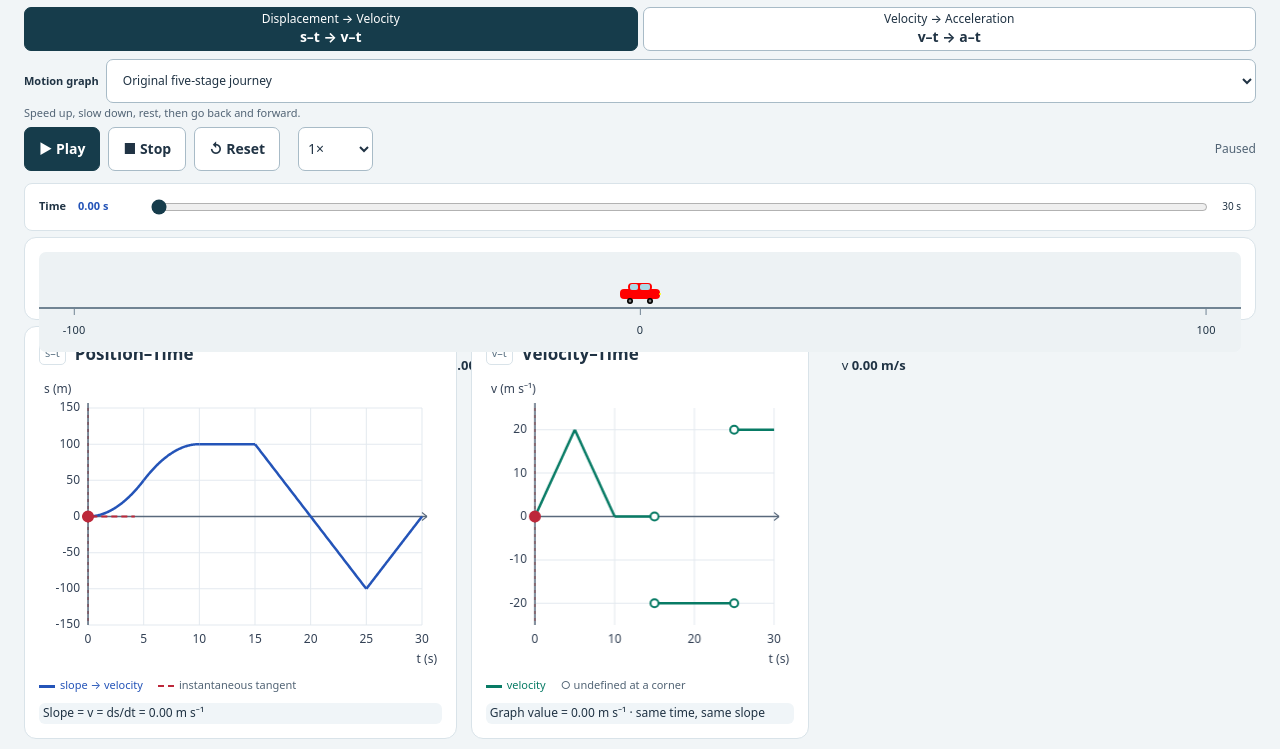
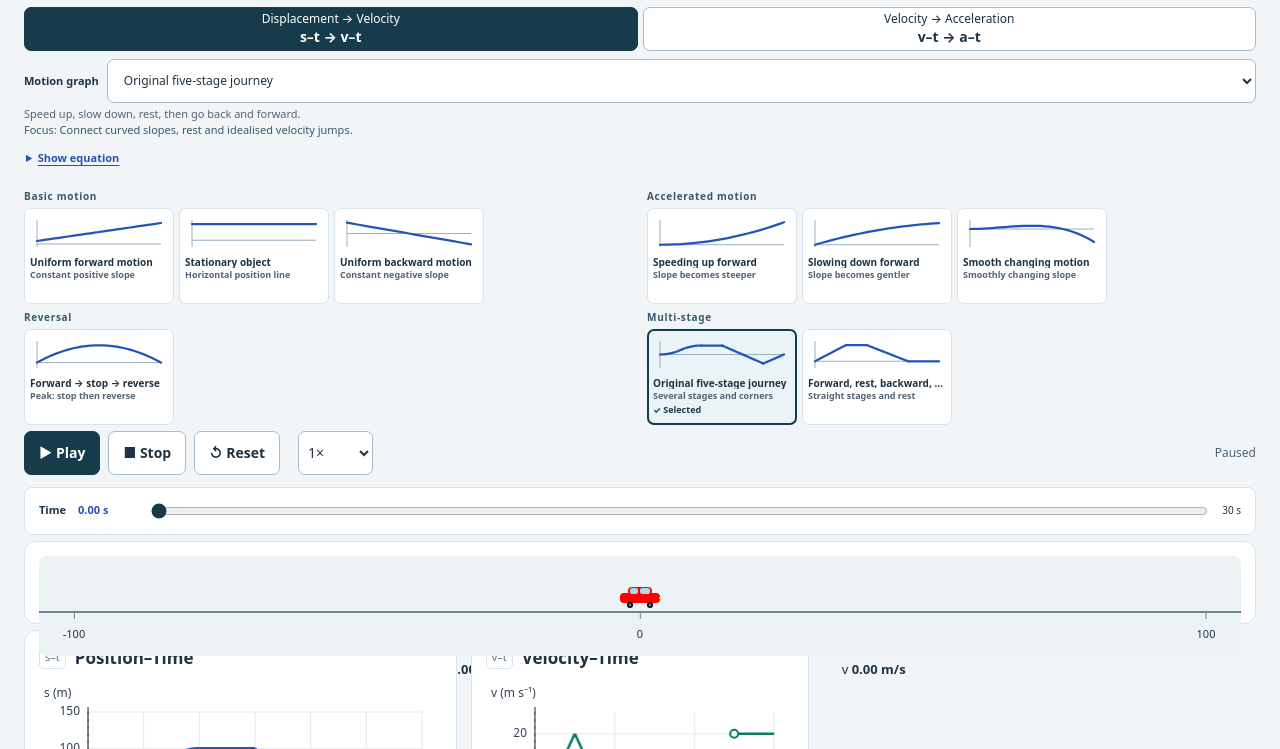
Before and after one commit to pekchunhoe/linear-motion-graph-lab, a website with bundled scripts: page index.html in a window 1280 px wide. Shown: the part 51-800 px from the top of the page. Built offline with nearby package versions, Linux system fonts and the light colour scheme.

Commit message:
Add grouped motion graph selector with profile previews

```diff
--- a/index.html
+++ b/index.html
@@ -8,7 +8,7 @@
 <button id="tab1" role="tab" aria-selected="true" aria-controls="sim1"><span>Displacement → Velocity</span><strong>s–t → v–t</strong></button>
 <button id="tab2" role="tab" aria-selected="false" aria-controls="sim2" tabindex="-1"><span>Velocity → Acceleration</span><strong>v–t → a–t</strong></button>
 </div><main id="main"><section id="sim1" role="tabpanel" aria-labelledby="tab1" tabindex="0">
-<div class="profile-picker"><label for="sim1-motionProfile">Motion graph</label><select id="sim1-motionProfile" aria-describedby="sim1-profileDescription"></select><p id="sim1-profileDescription"></p><span id="sim1-profileAnnouncement" class="sr-only" role="status"></span></div>
+<div class="profile-picker"><label for="sim1-motionProfile">Motion graph</label><select id="sim1-motionProfile" aria-describedby="sim1-profileDescription sim1-profileFocus"></select><div class="profile-summary"><p id="sim1-profileDescription"></p><p id="sim1-profileFocus" class="profile-focus"></p></div><div class="profile-tools"><button id="sim1-browseProfiles" type="button" aria-controls="sim1-profileBrowser" aria-expanded="false">Browse graphs</button><details id="sim1-profileEquation" class="profile-equation"><summary>Show equation</summary><code id="sim1-profileEquationText"></code></details></div><section id="sim1-profileBrowser" class="profile-browser" aria-label="Position-time graph library"></section><span id="sim1-profileAnnouncement" class="sr-only" role="status"></span></div>
 <div class="toolbar" aria-label="Playback controls">
 <button id="sim1-playBtn" class="primary">▶ Play</button><button id="sim1-stopBtn">■ Stop</button><button id="sim1-resetBtn">↺ Reset</button>
 <label class="speed-label"><span class="sr-only">Playback speed</span><select id="sim1-playbackSpeed"><option value="0.5">0.5×</option><option value="1" selected>1×</option><option value="2">2×</option></select></label>
@@ -119,7 +119,7 @@
 <label>Your answer<input id="sim1-challengeAnswer" autocomplete="off"></label><div class="actions"><button id="sim1-checkAnswer">Check answer</button><button id="sim1-hintBtn">Hint</button><button id="sim1-solutionBtn">Show solution</button></div><p id="sim1-challengeFeedback" role="status"></p></details></section></div>
 <details class="keyboard-panel"><summary>Keyboard & touch controls</summary><p class="interaction-help" id="sim1-keyboardHelp">Drag either graph to scrub and pause. Keyboard: ← → 0.1 s · Shift + arrow 1 s · Home / End · Space play/pause · R reset.</p></details></section>
 <section id="sim2" role="tabpanel" aria-labelledby="tab2" tabindex="0" hidden>
-<div class="profile-picker"><label for="sim2-motionProfile">Motion graph</label><select id="sim2-motionProfile" aria-describedby="sim2-profileDescription"></select><p id="sim2-profileDescription"></p><span id="sim2-profileAnnouncement" class="sr-only" role="status"></span></div>
+<div class="profile-picker"><label for="sim2-motionProfile">Motion graph</label><select id="sim2-motionProfile" aria-describedby="sim2-profileDescription sim2-profileFocus"></select><div class="profile-summary"><p id="sim2-profileDescription"></p><p id="sim2-profileFocus" class="profile-focus"></p></div><div class="profile-tools"><button id="sim2-browseProfiles" type="button" aria-controls="sim2-profileBrowser" aria-expanded="false">Browse graphs</button><details id="sim2-profileEquation" class="profile-equation"><summary>Show equation</summary><code id="sim2-profileEquationText"></code></details></div><section id="sim2-profileBrowser" class="profile-browser" aria-label="Velocity-time graph library"></section><span id="sim2-profileAnnouncement" class="sr-only" role="status"></span></div>
 <div class="toolbar" aria-label="Playback controls">
 <button id="sim2-playBtn" class="primary">▶ Play</button><button id="sim2-stopBtn">■ Stop</button><button id="sim2-resetBtn">↺ Reset</button>
 <label class="speed-label"><span class="sr-only">Playback speed</span><select id="sim2-playbackSpeed"><option value="0.5">0.5×</option><option value="1" selected>1×</option><option value="2">2×</option></select></label>
--- a/js/motion-profiles/stvt-profiles.js
+++ b/js/motion-profiles/stvt-profiles.js
@@ -3,34 +3,34 @@ import { makeProfile } from './profile.js';
 
 // c contains position coefficients in u = t − segment.start, ascending powers.
 const definitions = [
-  { profileId: 'original', title: 'Original five-stage journey', category: 'Multi-stage motion',
+  { profileId: 'original', title: 'Original five-stage journey', category: 'Multi-stage', previewLabel: 'Several stages and corners',
     description: 'Speed up, slow down, rest, then go back and forward.',
     learningFocus: 'Connect curved slopes, rest and idealised velocity jumps.',
     equation: 's = 2t² (0–5); 50+20u−2u², u=t−5 (5–10); 100 (10–15); 100−20u, u=t−15 (15–25); −100+20u, u=t−25 (25–30)',
     segments: original.segments, road: original.road, roadTicks: original.roadTicks },
-  { profileId: 'uniform-forward', title: 'Uniform forward motion', category: 'Basic motion',
+  { profileId: 'uniform-forward', title: 'Uniform forward motion', category: 'Basic motion', previewLabel: 'Constant positive slope',
     description: 'Position rises steadily: constant positive velocity.', learningFocus: 'A constant positive slope means constant positive velocity.',
     equation: 's = 5 + 3t', segments: [{ start: 0, end: 10, c: [5, 3] }] },
-  { profileId: 'stationary', title: 'Stationary object', category: 'Basic motion',
+  { profileId: 'stationary', title: 'Stationary object', category: 'Basic motion', previewLabel: 'Horizontal position line',
     description: 'Fixed position: zero velocity and distance travelled.', learningFocus: 'A horizontal position graph means rest, even away from the origin.',
     equation: 's = 12', segments: [{ start: 0, end: 8, c: [12] }] },
-  { profileId: 'uniform-backward', title: 'Uniform backward motion', category: 'Basic motion',
+  { profileId: 'uniform-backward', title: 'Uniform backward motion', category: 'Basic motion', previewLabel: 'Constant negative slope',
     description: 'Position falls while distance travelled increases.', learningFocus: 'Negative slope means negative velocity, not decreasing distance.',
     equation: 's = 20 − 4t', segments: [{ start: 0, end: 10, c: [20, -4] }] },
-  { profileId: 'speeding-up', title: 'Speeding up forward', category: 'Accelerated motion',
+  { profileId: 'speeding-up', title: 'Speeding up forward', category: 'Accelerated motion', previewLabel: 'Slope becomes steeper',
     description: 'A steeper rising slope means greater forward speed.', learningFocus: 'Increasing positive slope gives positive acceleration.',
     equation: 's = t²/2', segments: [{ start: 0, end: 10, c: [0, 0, 0.5] }] },
-  { profileId: 'slowing-down', title: 'Slowing down forward', category: 'Accelerated motion',
+  { profileId: 'slowing-down', title: 'Slowing down forward', category: 'Accelerated motion', previewLabel: 'Slope becomes gentler',
     description: 'Position rises with an ever gentler positive slope.', learningFocus: 'Forward motion can slow down without reversing.',
     equation: 's = 10t − t²/2', segments: [{ start: 0, end: 8, c: [0, 10, -0.5] }] },
-  { profileId: 'reverse', title: 'Forward → stop → reverse', category: 'Reversal',
+  { profileId: 'reverse', title: 'Forward → stop → reverse', category: 'Reversal', previewLabel: 'Peak: stop then reverse',
     description: 'Zero slope at the peak: stop, then reverse.', learningFocus: 'A smooth turning point is a momentary stop and reversal.',
     equation: 's = 8t − t²', segments: [{ start: 0, end: 8, c: [0, 8, -1] }] },
-  { profileId: 'staged', title: 'Forward → rest → backward → rest', shortTitle: 'Forward, rest, backward, rest', category: 'Multi-stage motion',
+  { profileId: 'staged', title: 'Forward → rest → backward → rest', shortTitle: 'Forward, rest, backward, rest', category: 'Multi-stage', previewLabel: 'Straight stages and rest',
     description: 'Straight stages; velocity is undefined at corners.', learningFocus: 'Distinguish stationary intervals from undefined velocity at corners.',
     equation: 's = 4t (0–3); 12 (3–5); 12−3u, u=t−5 (5–9); 0 (9–12)',
     segments: [{ start: 0, end: 3, c: [0, 4] }, { start: 3, end: 5, c: [12] }, { start: 5, end: 9, c: [12, -3] }, { start: 9, end: 12, c: [0] }] },
-  { profileId: 'smooth-journey', title: 'Smooth changing motion', category: 'Challenge / extension',
+  { profileId: 'smooth-journey', title: 'Smooth changing motion', category: 'Accelerated motion', previewLabel: 'Smoothly changing slope',
     description: 'A smooth curve speeds up, slows down, then turns back.', learningFocus: 'Velocity and acceleration can change continuously and cross zero at different times.',
     equation: 's = 3t² − t³/3', segments: [{ start: 0, end: 12, c: [0, 0, 3, -1 / 3] }] }
 ];
--- a/js/motion-profiles/vtat-profiles.js
+++ b/js/motion-profiles/vtat-profiles.js
@@ -2,31 +2,31 @@ import { velocityProfile } from './profile.js';
 
 // c contains velocity coefficients in u = t − segment.start, ascending powers.
 const definitions = [
-  { profileId: 'original', title: 'Original multi-stage journey', category: 'Multi-stage motion',
+  { profileId: 'original', title: 'Original multi-stage journey', category: 'Multi-stage', previewLabel: 'Several acceleration stages',
     description: 'Accelerate, cruise, reverse, then slow backward.', learningFocus: 'Compare signed area, distance and acceleration across a reversal.',
     equation: 'v = 5t (0–4); 20 (4–8); 20−12.5u, u=t−8 (8–12); −30+5u, u=t−12 (12–18)',
     road: [0, 150], roadTicks: [0, 50, 100, 150],
     velocitySegments: [{ start: 0, end: 4, c: [0, 5] }, { start: 4, end: 8, c: [20] }, { start: 8, end: 12, c: [20, -12.5] }, { start: 12, end: 18, c: [-30, 5] }] },
-  { profileId: 'constant-forward', title: 'Constant forward velocity', category: 'Basic motion',
+  { profileId: 'constant-forward', title: 'Constant forward velocity', category: 'Basic motion', previewLabel: 'Constant positive velocity',
     description: 'Positive constant velocity; zero acceleration.', learningFocus: 'A horizontal velocity graph means steady motion, not rest.',
     equation: 'v = 4', velocitySegments: [{ start: 0, end: 10, c: [4] }] },
-  { profileId: 'from-rest', title: 'Accelerating from rest', category: 'Accelerated motion',
+  { profileId: 'from-rest', title: 'Accelerating from rest', category: 'Accelerated motion', previewLabel: 'Velocity rises linearly',
     description: 'Velocity rises from rest at a constant rate.', learningFocus: 'Gradient gives acceleration; triangular area gives displacement.',
     equation: 'v = 2t', velocitySegments: [{ start: 0, end: 8, c: [0, 2] }] },
-  { profileId: 'slowing-forward', title: 'Slowing down forward', category: 'Accelerated motion',
+  { profileId: 'slowing-forward', title: 'Slowing down forward', category: 'Accelerated motion', previewLabel: 'Velocity falls to zero',
     description: 'Positive velocity falls to zero without reversing.', learningFocus: 'Negative acceleration can slow a forward-moving object.',
     equation: 'v = 12 − 2t', velocitySegments: [{ start: 0, end: 6, c: [12, -2] }] },
-  { profileId: 'reverse', title: 'Forward → stop → reverse', category: 'Reversal',
+  { profileId: 'reverse', title: 'Forward → stop → reverse', category: 'Reversal', previewLabel: 'Crosses through zero',
     description: 'Cross zero: slow forward, then speed backward.', learningFocus: 'Constant negative acceleration does not always mean slowing down.',
     equation: 'v = 8 − 2t', velocitySegments: [{ start: 0, end: 8, c: [8, -2] }] },
-  { profileId: 'negative-to-forward', title: 'Backward → stop → forward', category: 'Reversal',
+  { profileId: 'negative-to-forward', title: 'Backward → stop → forward', category: 'Reversal', previewLabel: 'Crosses upward through zero',
     description: 'Slow backward, stop, then speed forward.', learningFocus: 'Velocity determines direction; compare its sign with acceleration.',
     equation: 'v = −6 + 2t', velocitySegments: [{ start: 0, end: 6, c: [-6, 2] }] },
-  { profileId: 'cruise', title: 'Accelerate → cruise → decelerate', shortTitle: 'Accelerate, cruise, decelerate', category: 'Multi-stage motion',
+  { profileId: 'cruise', title: 'Accelerate → cruise → decelerate', shortTitle: 'Accelerate, cruise, decelerate', category: 'Multi-stage', previewLabel: 'Rise, level, then fall',
     description: 'Velocity rises, stays level, then falls to rest.', learningFocus: 'Piecewise velocity slopes give constant acceleration stages and undefined corners.',
     equation: 'v = 3t (0–3); 9 (3–7); 9−3u, u=t−7 (7–10)',
     velocitySegments: [{ start: 0, end: 3, c: [0, 3] }, { start: 3, end: 7, c: [9] }, { start: 7, end: 10, c: [9, -3] }] },
-  { profileId: 'constant-backward', title: 'Constant backward velocity', category: 'Basic motion',
+  { profileId: 'constant-backward', title: 'Constant backward velocity', category: 'Basic motion', previewLabel: 'Constant negative velocity',
     description: 'Negative constant velocity; zero acceleration.', learningFocus: 'Negative velocity is different from negative acceleration.',
     equation: 'v = −5', velocitySegments: [{ start: 0, end: 8, c: [-5] }] }
 ];
--- /dev/null
+++ b/js/shared/profile-browser.js
@@ -0,0 +1,117 @@
+import { segmentValue } from './physics-core.js';
+import { colors } from './graph.js';
+
+export const PROFILE_CATEGORY_ORDER = ['Basic motion', 'Accelerated motion', 'Reversal', 'Multi-stage'];
+
+export function groupProfiles(profiles) {
+  const seen = new Set();
+  const groups = PROFILE_CATEGORY_ORDER.map(category => ({
+    category,
+    profiles: Object.values(profiles).filter(profile => profile.category === category)
+  })).filter(group => group.profiles.length);
+  for (const group of groups) for (const profile of group.profiles) {
+    if (seen.has(profile.profileId)) throw new Error(`Duplicate profile in browser: ${profile.profileId}`);
+    seen.add(profile.profileId);
+  }
+  if (seen.size !== Object.keys(profiles).length) throw new Error('Every profile needs a supported profile-browser category.');
+  return groups;
+}
+
+// Lightweight schematic renderer. It samples the exact polynomial segments used
+// by the main graph; there are no per-profile thumbnail paths or animations.
+export function renderProfilePreview(canvas, profile) {
+  const { width, height } = canvas.getBoundingClientRect();
+  if (!width || !height) return false;
+  const dpr = Math.min(window.devicePixelRatio || 1, 2);
+  canvas.width = Math.round(width * dpr);
+  canvas.height = Math.round(height * dpr);
+  const context = canvas.getContext('2d');
+  context.setTransform(canvas.width / width, 0, 0, canvas.height / height, 0, 0);
+  context.clearRect(0, 0, width, height);
+  const order = profile.id === 1 ? 0 : 1;
+  const [min, max] = profile.ranges[order];
+  const left = 7, right = width - 7, top = 6, bottom = height - 7;
+  const x = time => left + time / profile.end * (right - left);
+  const y = value => bottom - (value - min) / (max - min) * (bottom - top);
+  context.strokeStyle = '#9bafbd'; context.lineWidth = 1;
+  context.beginPath(); context.moveTo(left, y(0)); context.lineTo(right, y(0)); context.stroke();
+  context.beginPath(); context.moveTo(left, top); context.lineTo(left, bottom); context.stroke();
+  context.strokeStyle = colors[order]; context.lineWidth = 2.25; context.lineJoin = 'round'; context.lineCap = 'round';
+  for (const segment of profile.segments) {
+    context.beginPath();
+    for (let i = 0; i <= 28; i++) {
+      const time = segment.start + (segment.end - segment.start) * i / 28;
+      const value = segmentValue(segment, time, order);
+      if (i === 0) context.moveTo(x(time), y(value)); else context.lineTo(x(time), y(value));
+    }
+    context.stroke();
+  }
+  return true;
+}
+
+export function createProfileBrowser({ root, profiles, prefix, selectProfile }) {
+  const $ = name => root.querySelector(`#${prefix}${name}`);
+  const panel = $('profileBrowser');
+  const browseButton = $('browseProfiles');
+  const groups = groupProfiles(profiles);
+  const cards = new Map();
+  const narrow = window.matchMedia('(max-width: 900px)');
+  let open = false;
+
+  for (const group of groups) {
+    const section = document.createElement('section'); section.className = 'profile-category';
+    const heading = document.createElement('h2'); heading.className = 'profile-category-title'; heading.textContent = group.category; section.append(heading);
+    const list = document.createElement('div'); list.className = 'profile-card-grid';
+    for (const profile of group.profiles) {
+      const card = document.createElement('button');
+      card.type = 'button'; card.className = 'profile-card'; card.dataset.profileId = profile.profileId;
+      card.setAttribute('aria-label', `Select ${profile.title}: ${profile.previewLabel}`);
+      card.setAttribute('aria-pressed', 'false');
+      const preview = document.createElement('canvas'); preview.className = 'profile-preview'; preview.setAttribute('aria-hidden', 'true');
+      const title = document.createElement('span'); title.className = 'profile-card-title'; title.textContent = profile.shortTitle;
+      const label = document.createElement('span'); label.className = 'profile-card-label'; label.textContent = profile.previewLabel;
+      card.append(preview, title, label);
+      card.addEventListener('click', () => {
+        selectProfile(profile.profileId);
+        if (narrow.matches) setOpen(false, true);
+      });
+      cards.set(profile.profileId, { card, preview, profile }); list.append(card);
+    }
+    section.append(list); panel.append(section);
+  }
+
+  function draw() {
+    if (narrow.matches && !open) return;
+    cards.forEach(({ preview, profile }) => renderProfilePreview(preview, profile));
+  }
+  function setOpen(next, restoreFocus = false) {
+    open = next && narrow.matches;
+    panel.classList.toggle('is-open', open);
+    panel.setAttribute('aria-hidden', String(narrow.matches && !open));
+    browseButton.setAttribute('aria-expanded', String(open));
+    if (open) draw();
+    if (restoreFocus) browseButton.focus({ preventScroll: true });
+  }
+  function setSelected(profileId) {
+    cards.forEach(({ card }, id) => {
+      const selected = id === profileId;
+      card.classList.toggle('is-selected', selected);
+      card.setAttribute('aria-pressed', String(selected));
+    });
+  }
+  function syncViewport() {
+    if (!narrow.matches) {
+      open = false; panel.classList.remove('is-open'); panel.setAttribute('aria-hidden', 'false');
+      browseButton.hidden = true; browseButton.setAttribute('aria-expanded', 'false'); draw();
+    } else {
+      browseButton.hidden = false; setOpen(false);
+    }
+  }
+  browseButton.addEventListener('click', () => setOpen(!open));
+  root.addEventListener('keydown', event => {
+    if (event.key === 'Escape' && open) { event.preventDefault(); setOpen(false, true); }
+  });
+  narrow.addEventListener('change', syncViewport);
+  syncViewport();
+  return { setSelected, resize: draw, groups };
+}
--- a/js/simulation.js
+++ b/js/simulation.js
@@ -2,6 +2,7 @@ import { stateAt, valueAt, limitsAt, interval, facingAt } from './shared/physics
 import { Timeline } from './shared/animation.js';
 import { Graph } from './shared/graph.js';
 import { setupActivities } from './shared/activities.js';
+import { createProfileBrowser, groupProfiles } from './shared/profile-browser.js';
 export function createSimulation(root, profiles) {
 let model = profiles.original ?? Object.values(profiles)[0];
 const prefix = root.id + '-';
@@ -141,17 +142,18 @@ function onKeydown(event) {
   else return;
   event.preventDefault();
 }
-function resize() { graphs.forEach(graph => graph.resize()); render(); }
+function resize() { graphs.forEach(graph => graph.resize()); render(); profileBrowser?.resize(); }
 const activities = setupActivities(model, root, prefix);
-const categories = [...new Set(Object.values(profiles).map(p => p.category))];
-$('motionProfile').replaceChildren(...categories.map(category => {
+const groupedProfiles = groupProfiles(profiles);
+$('motionProfile').replaceChildren(...groupedProfiles.map(({ category, profiles: categoryProfiles }) => {
   const group = document.createElement('optgroup'); group.label = category;
-  for (const profile of Object.values(profiles).filter(p => p.category === category)) {
+  for (const profile of categoryProfiles) {
     const option = document.createElement('option'); option.value = profile.profileId;
     option.textContent = profile.shortTitle; group.append(option);
   }
   return group;
 }));
+let profileBrowser;
 function loadProfile(profileId, announce = true) {
   if (!profiles[profileId]) return;
   pause();
@@ -162,7 +164,9 @@ function loadProfile(profileId, announce = true) {
   }
   $('motionProfile').value = profileId;
   $('profileDescription').textContent = model.description;
-  $('profileDescription').title = model.learningFocus;
+  $('profileFocus').textContent = `Focus: ${model.learningFocus}`;
+  $('profileEquationText').textContent = model.equation;
+  profileBrowser?.setSelected(profileId);
   $('timeScrubber').max = model.end;
   $('durationLabel').textContent = `${model.end} s`;
   $('roadMarks').innerHTML = model.roadTicks.map(n => `<span class="mark" data-position="${n}">${Number(n.toFixed(2))}</span>`).join('');
@@ -185,6 +189,7 @@ function loadProfile(profileId, announce = true) {
   if (announce) $('profileAnnouncement').textContent = `${model.title} selected. Simulation reset to zero seconds. ${model.description}`;
   resize();
 }
+profileBrowser = createProfileBrowser({ root, profiles, prefix, selectProfile: profileId => loadProfile(profileId) });
 $('motionProfile').addEventListener('change', event => loadProfile(event.target.value));
 loadProfile(model.profileId, false);
 return { pause, resize, onKeydown };
--- a/styles/layout.css
+++ b/styles/layout.css
@@ -11,7 +11,27 @@ body { max-width:1200px; padding:6px 8px; font-size:12px; }
 .profile-picker { display:grid; grid-template-columns:auto minmax(0,1fr); align-items:center; gap:3px 7px; margin:0 0 6px; }
 .profile-picker label { font-weight:650; font-size:11px; }
 .profile-picker select { width:100%; min-width:0; text-overflow:ellipsis; font-size:12px; }
-.profile-picker p { grid-column:1/-1; margin:0; color:var(--muted); font-size:11px; line-height:1.35; }
+.profile-summary,.profile-tools,.profile-browser { grid-column:1/-1; min-width:0; }
+.profile-picker p { margin:0; color:var(--muted); font-size:11px; line-height:1.35; }
+.profile-focus { margin-top:1px !important; color:#36596b !important; }
+.profile-tools { display:flex; align-items:center; gap:6px; margin-top:1px; }
+.profile-tools button { min-height:32px; padding:5px 8px; font-size:11px; }
+details.profile-equation { margin:0; padding:0; border:0; background:transparent; border-radius:0; }
+details.profile-equation summary { min-height:32px; padding:6px 2px; font-size:11px; color:#2454b8; text-decoration:underline; text-underline-offset:3px; }
+details.profile-equation[open] summary { margin-bottom:3px; }
+.profile-equation code { display:block; max-width:100%; padding:5px 7px; border:1px solid var(--border); border-radius:5px; background:#fff; color:var(--ink); font-size:10px; line-height:1.35; overflow-wrap:anywhere; white-space:normal; }
+.profile-browser { display:none; margin-top:2px; }
+.profile-browser.is-open { display:block; }
+.profile-category { margin-top:8px; }
+.profile-category-title { margin:0 0 4px; color:#36596b; font-size:10px; letter-spacing:.7px; }
+.profile-card-grid { display:grid; grid-template-columns:repeat(2,minmax(0,1fr)); gap:5px; }
+.profile-card { display:grid; grid-template-columns:1fr; align-content:start; gap:2px; min-width:0; min-height:112px; padding:5px; text-align:left; border:1px solid var(--border); border-radius:7px; background:#fff; color:var(--ink); }
+.profile-card:hover { border-color:#66879b; background:#f8fbfc; }
+.profile-card.is-selected { border:2px solid #163c4b; padding:4px; background:#eaf4f6; }
+.profile-card.is-selected::after { content:"✓ Selected"; justify-self:start; color:#163c4b; font-size:9px; font-weight:750; }
+.profile-preview { width:100%; height:43px; background:transparent; pointer-events:none; touch-action:auto; }
+.profile-card-title { display:block; overflow:hidden; font-size:10px; font-weight:750; line-height:1.2; text-overflow:ellipsis; white-space:nowrap; }
+.profile-card-label { display:-webkit-box; overflow:hidden; color:var(--muted); font-size:9px; line-height:1.2; -webkit-line-clamp:2; -webkit-box-orient:vertical; }
 button,select,input:not([type=range]):not([type=checkbox]),textarea { min-height:36px; padding:6px 8px; }
 .toolbar { gap:5px; flex-wrap:nowrap; }
 .toolbar button { padding:6px 8px; }
@@ -74,6 +94,14 @@ footer { font-size:10px; padding:6px 0; }
   h2 { font-size:15px; }
   .learning-grid { grid-template-columns:repeat(2,minmax(0,1fr)); gap:8px; }
 }
+@media(min-width:901px) {
+  .profile-picker { gap:4px 8px; }
+  .profile-browser { display:grid; grid-template-columns:repeat(2,minmax(0,1fr)); column-gap:14px; margin-top:4px; }
+  .profile-category { margin-top:6px; }
+  .profile-card-grid { grid-template-columns:repeat(auto-fit,minmax(116px,150px)); gap:5px; }
+  .profile-card { min-height:96px; }
+  .profile-preview { height:40px; }
+}
 @media(min-width:1000px) {
   .dashboard { grid-template-columns:repeat(2,minmax(0,1fr)); gap:8px; }
   .card { padding:8px; }
```
Also changed, not shown: docs/MOTION-PROFILES.md (+15 -5 lines), tests/motion-profiles.spec.js (+4 -2 lines), tests/profile-browser.spec.js (added, +144 -0 lines), tests/profile-browser.test.js (added, +37 -0 lines), tests/st-vt.spec.js (+1 -1 lines), tests/tabs.spec.js (+1 -1 lines), tests/vt-at.spec.js (+1 -1 lines), README.md.
